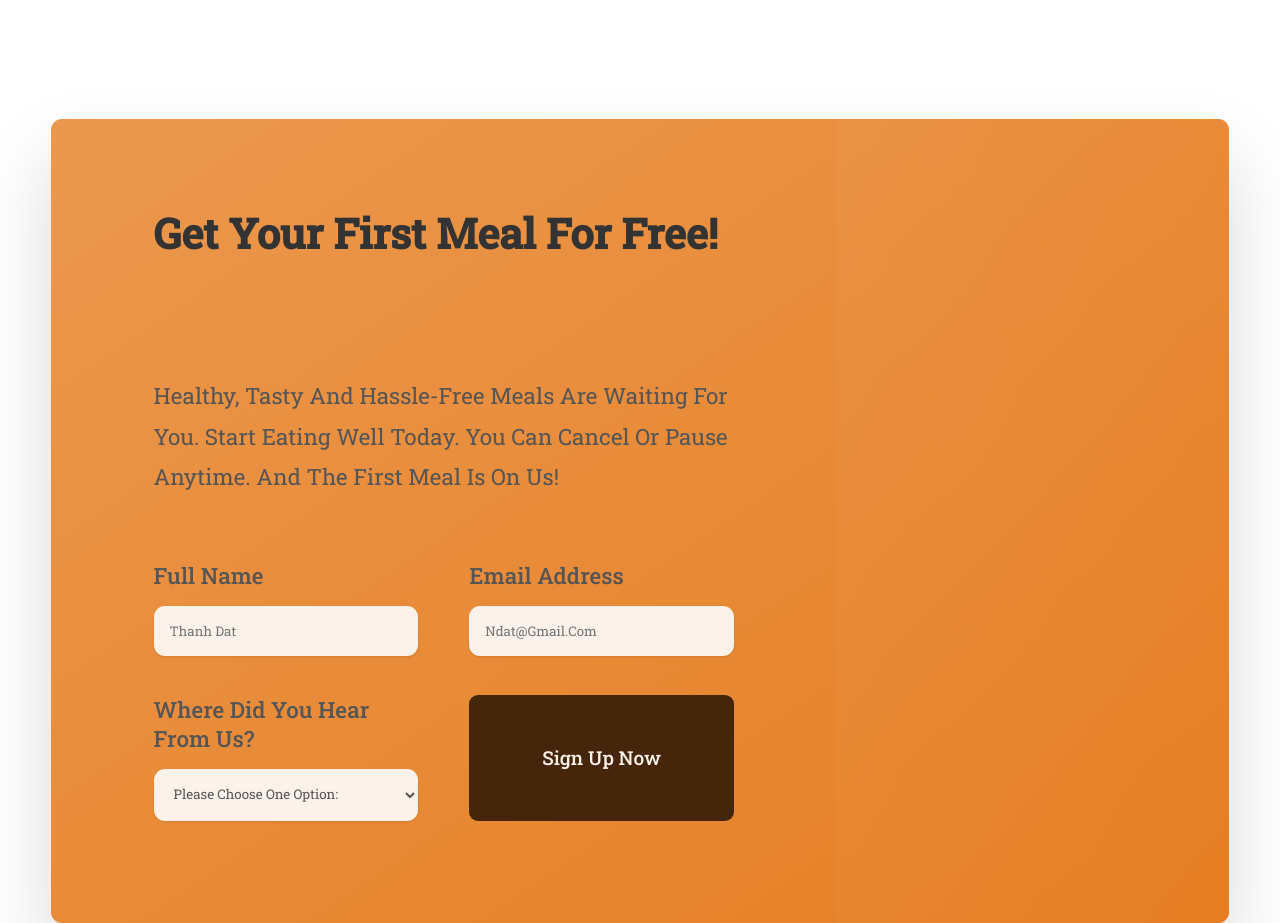
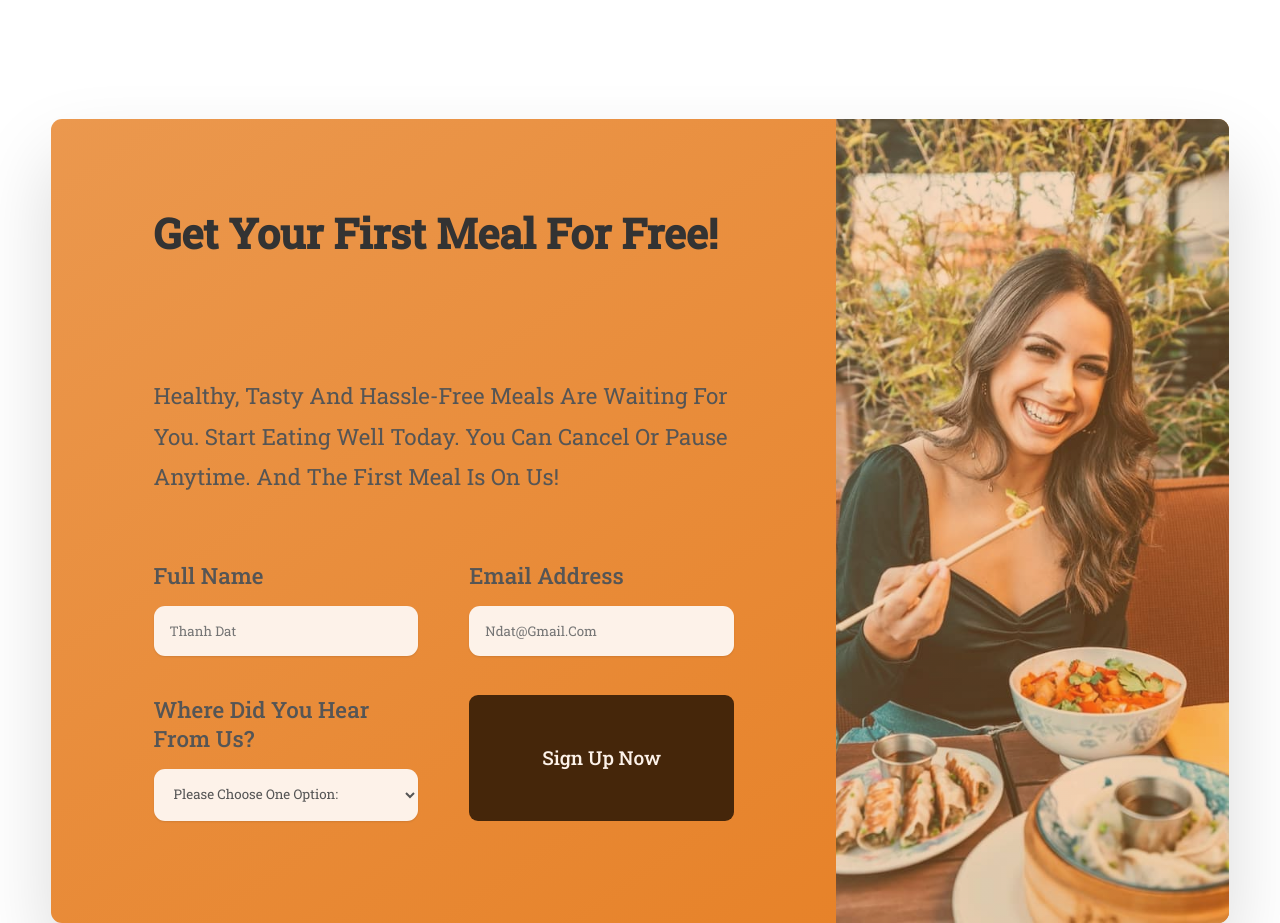
Before and after one commit to CuBin2009/OmniFood, a plain HTML site: page index.html in a window 1280 px wide. Shown: the part 7713-8636 px from the top of the page. Drawn offline with Linux system fonts and the light colour scheme.

Commit message:
fix img 2

```diff
--- a/assets/style.css
+++ b/assets/style.css
@@ -642,7 +642,7 @@ html::-webkit-scrollbar-thumb {
       rgba(235, 151, 78, 0.35),
       rgba(230, 125, 34, 0.35)
     ),
-    url("./image/eating.jpg");
+    url("../image/eating.jpg");
   background-size: cover;
   background-position: center;
 }
```
